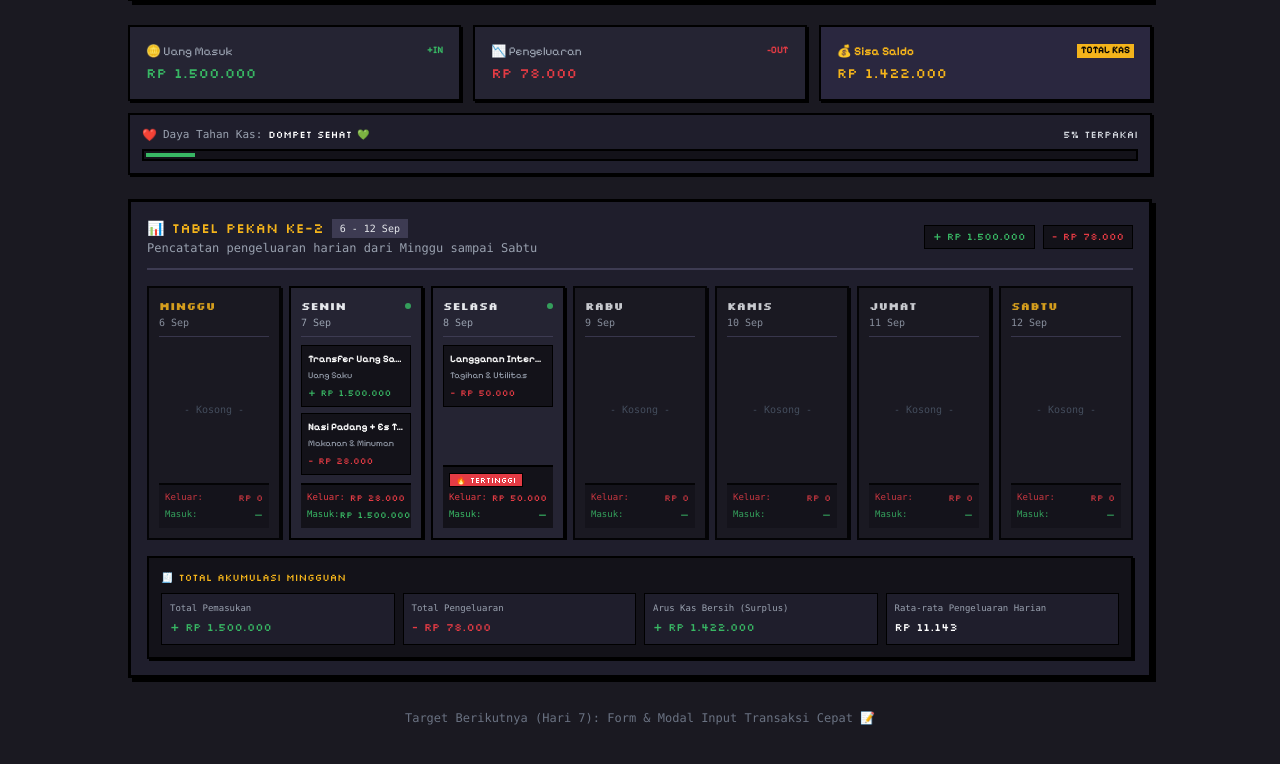
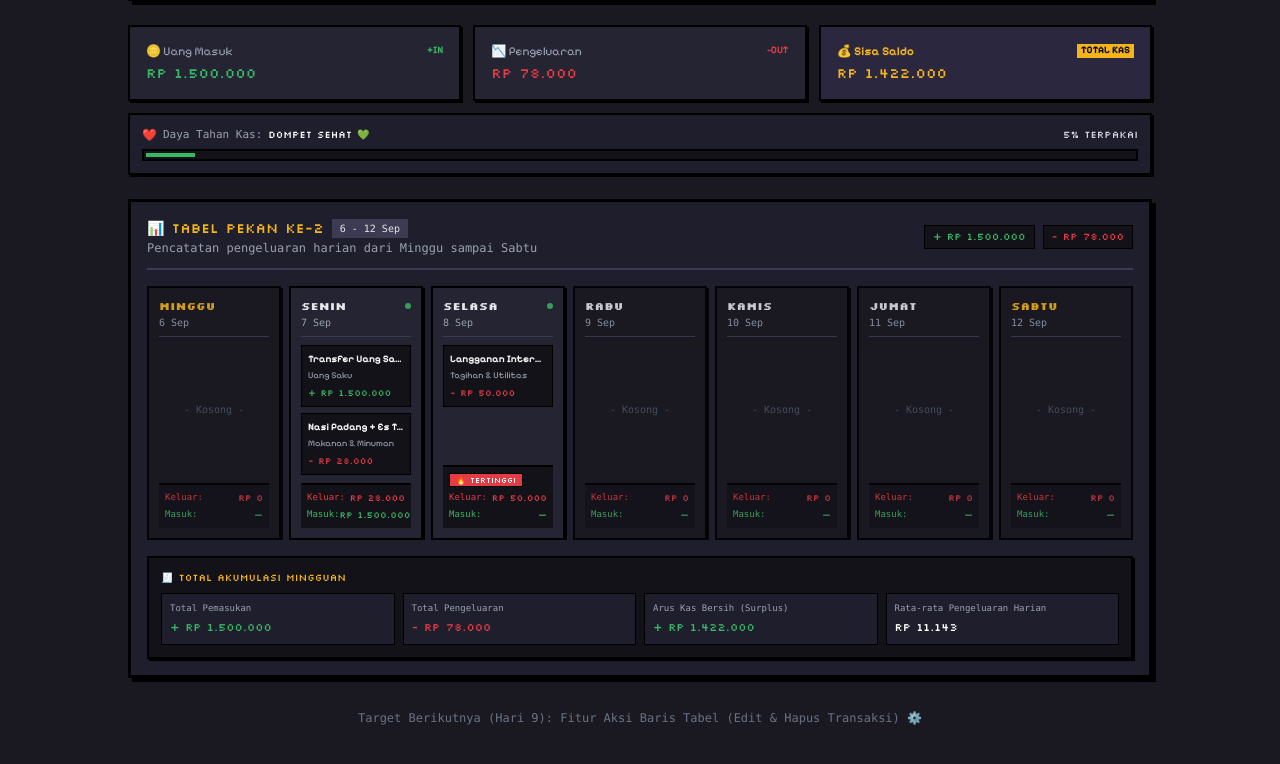
Before and after one commit to raintyaa/pixel-finance-tracker, a React (Vite) app: page / in a window 1280 px wide. Shown: the part 548-1312 px from the top of the page. Built offline with nearby package versions, Linux system fonts and the light colour scheme.

Commit message:
refactor: update footer roadmap milestone target

```diff
--- a/src/App.tsx
+++ b/src/App.tsx
@@ -139,7 +139,7 @@ export default function App() {
         )}
 
         <footer className="text-center text-xs text-gray-500 font-mono mt-2">
-          Target Berikutnya (Hari 7): Form & Modal Input Transaksi Cepat 📝
+          Target Berikutnya (Hari 9): Fitur Aksi Baris Tabel (Edit & Hapus Transaksi) ⚙️
         </footer>
       </main>
 
```
